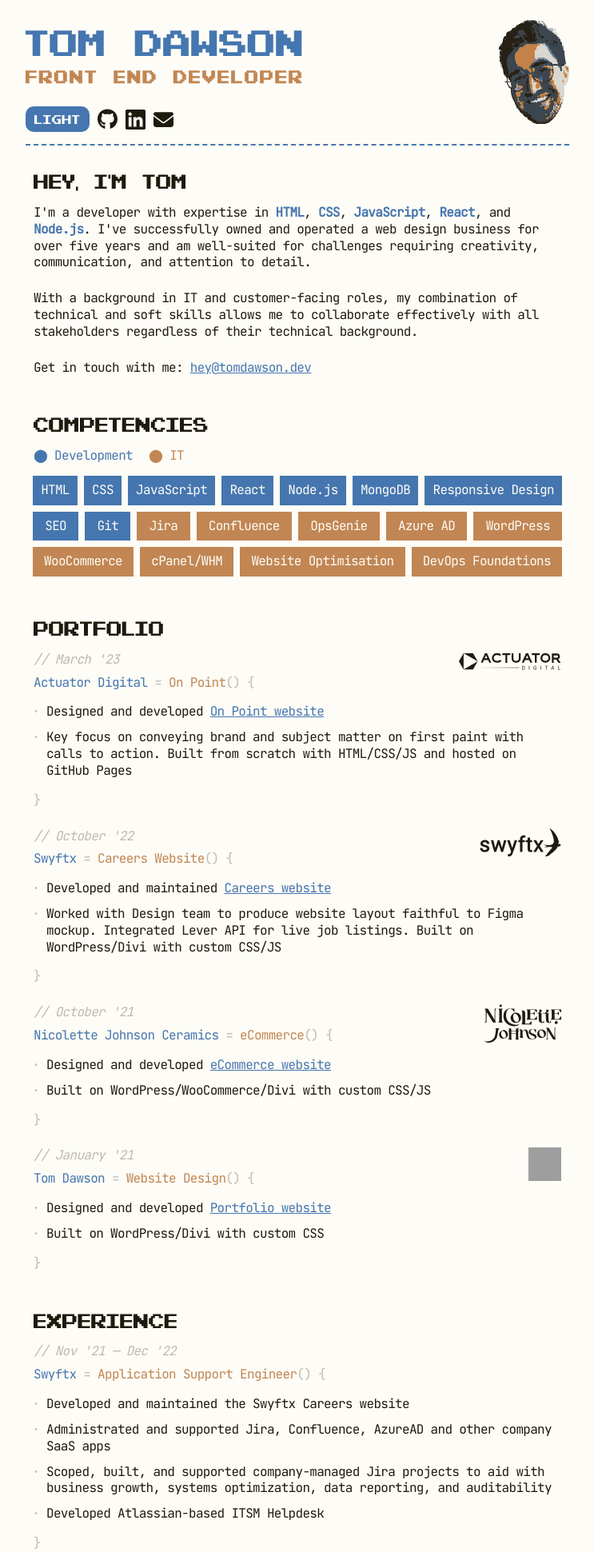
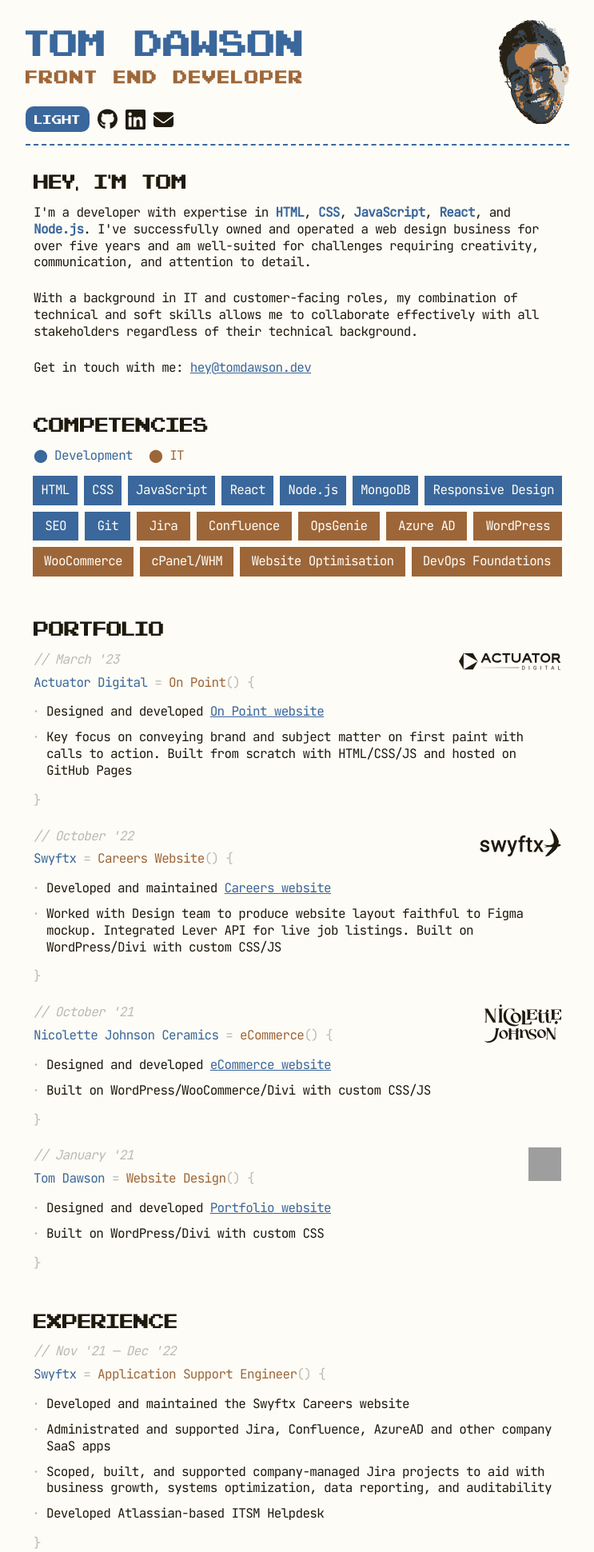
Before and after one commit to TomDawson/cv, a PHP site: page / in a window 1280 px wide. Shown: the top 1941 px of the page at 80% size, without its empty margins (268-1011 px from the left). Run offline with PHP 8.4, Linux system fonts and the light colour scheme; grey boxes are pictures that could not be loaded.

Commit message:
Further accessibility tweaks

```diff
--- a/styles/style.css
+++ b/styles/style.css
@@ -39,8 +39,8 @@ html[data-theme="light"] {
   --nav: #FEFCF6A4;
   --body: #1F1A0E;
   --faded: #BDBAB2;
-  --primary: #4576B0;
-  --secondary: #C18653;
+  --primary: #3A679C;
+  --secondary: #9D6639;
 }
 
 html[data-theme="dark"] {
```
